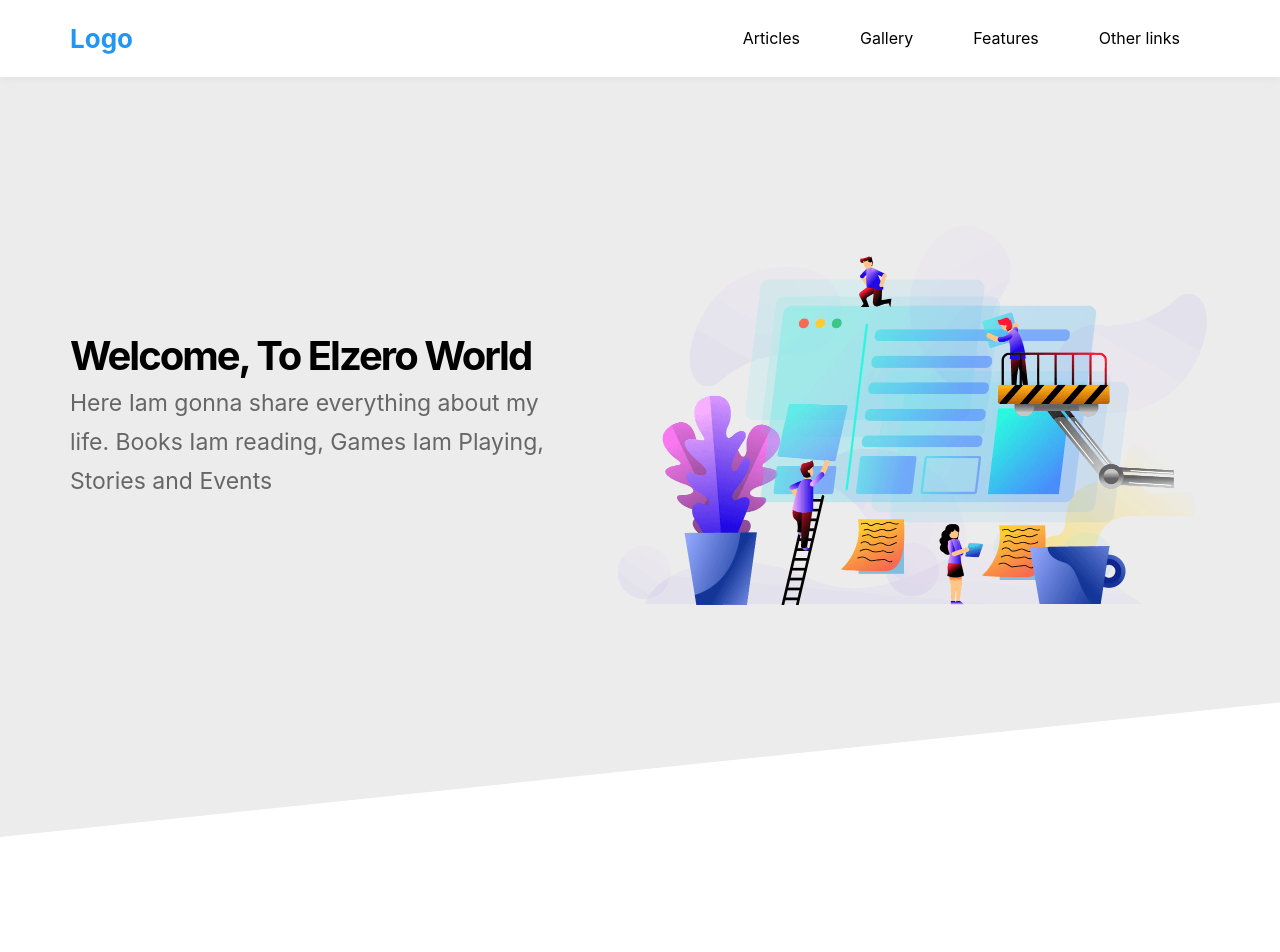
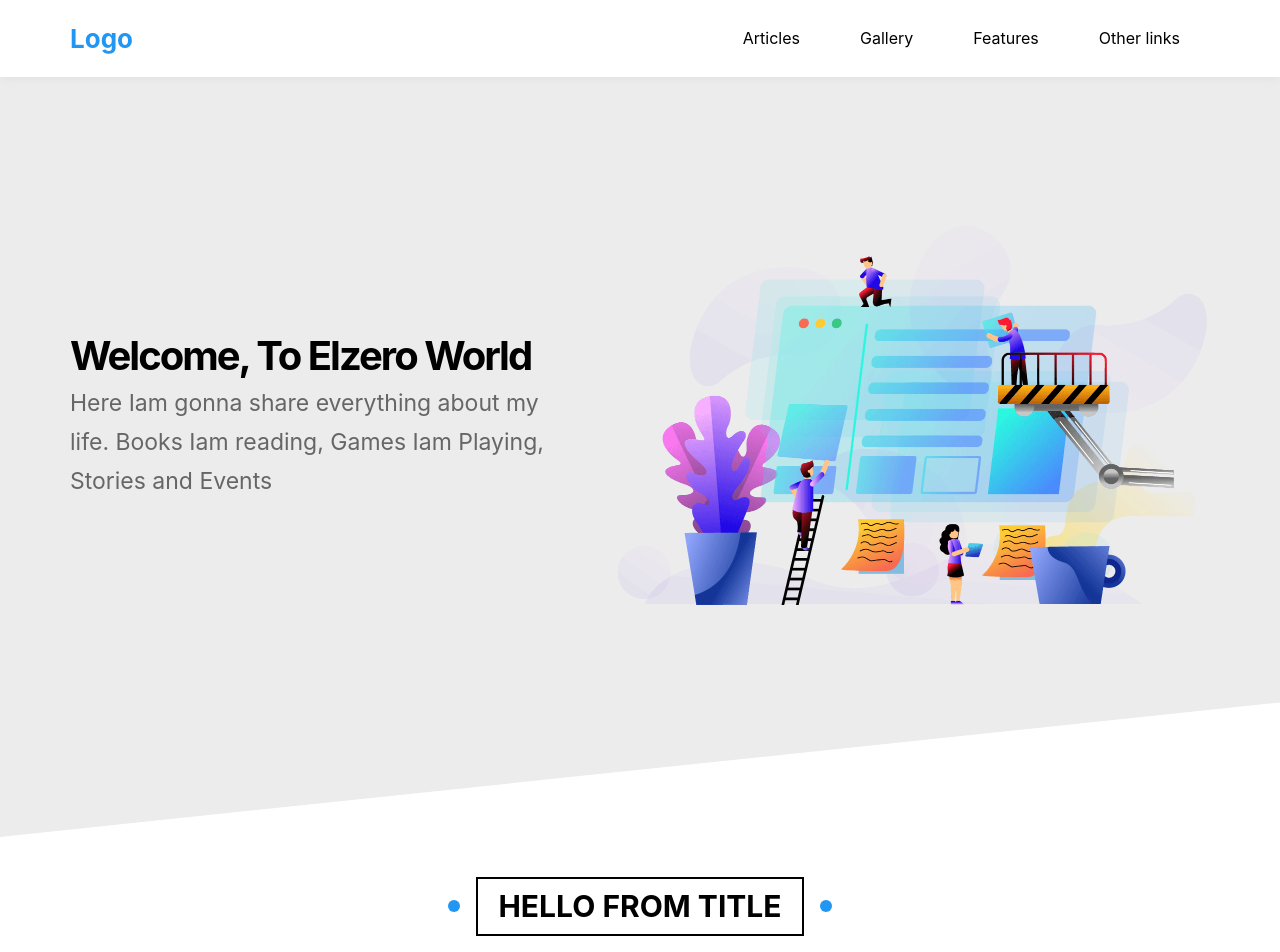
Before and after one commit to Mo-Ibra/next-landing, a Next.js app: page / in a window 1280 px wide. Shown: the top 952 px of the page. Before the commit the page ends 877 px from the top, so only its background shows below. Built offline with nearby package versions, Linux system fonts and the light colour scheme.

Commit message:
Added Title

```diff
--- a/components/index.js
+++ b/components/index.js
@@ -1,2 +1,3 @@
 export { default as Navbar } from './navbar/navbar';
 export { default as Header } from './header/header';
+export { default as Title } from './title/title';
--- a/components/title/title.jsx
+++ b/components/title/title.jsx
@@ -1,10 +1,8 @@
 import styles from '../../styles/title.module.css';
 
-const Title = () => {
+const Title = ({ children }) => {
     return (
-        <div>
-            Title
-        </div>
+        <h2 className={styles.title}>{children}</h2>
     )
 }
 
--- a/pages/index.js
+++ b/pages/index.js
@@ -1,10 +1,13 @@
-import { Header, Navbar } from "../components/";
+import { Header, Navbar, Title } from "../components/";
 
 const Home = () => {
   return (
     <>
       <Navbar />
       <Header />
+      <Title>
+        Hello from Title
+      </Title>
     </>
   )
 }
--- a/styles/title.moudle.css
+++ b/styles/title.module.css
@@ -7,7 +7,7 @@
     width: fit-content;
     position: relative;
     z-index: 1;
-    transition: var(--main-transition);
+    transition: var(--transition-duration);
 }
 
 .title::before,
@@ -15,7 +15,7 @@
     content: "";
     width: 12px;
     height: 12px;
-    background-color: var(--main-color);
+    background-color: var(--primary-color);
     position: absolute;
     border-radius: 50%;
     top: 50%;
```
